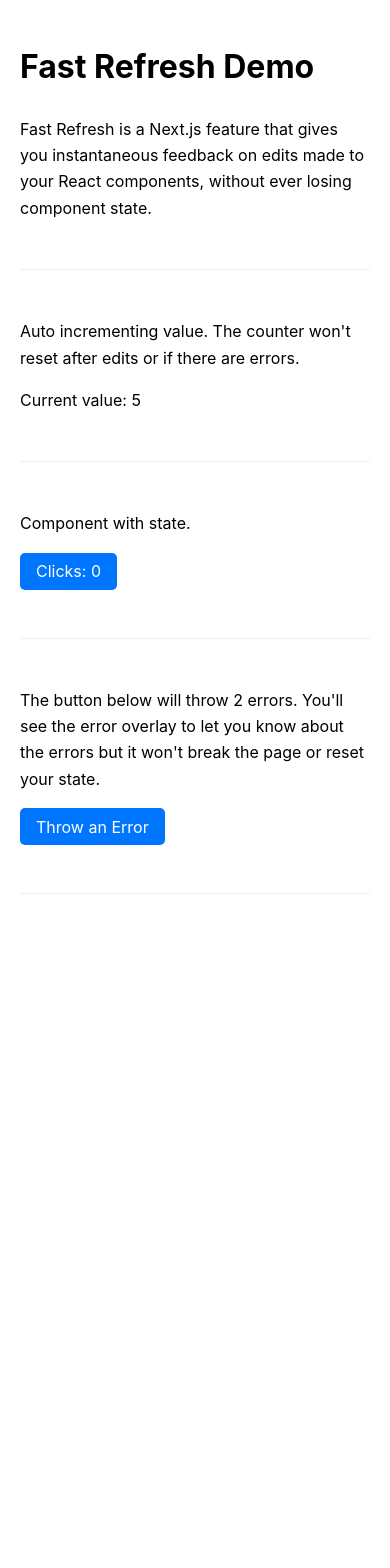
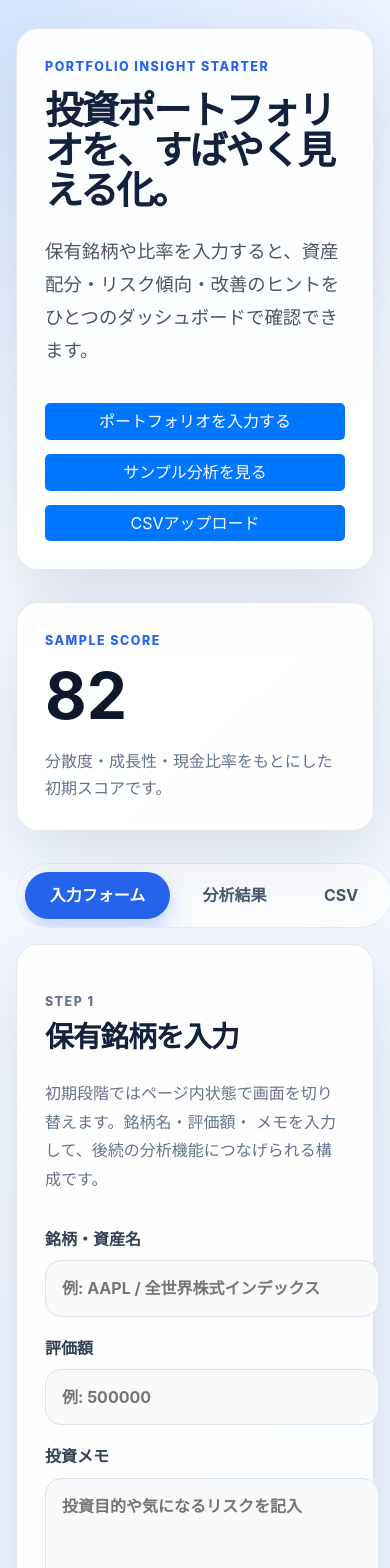
Before and after one commit to yasuhiro-japan/codespaces-nextjs, a Next.js app: page / in a window 390 px wide. Shown: the top 1568 px of the page. Before the commit the page ends 1002 px from the top, so only its background shows below. Built offline with nearby package versions, Linux system fonts and the light colour scheme.

Commit message:
Replace home page demo with portfolio landing

```diff
--- a/pages/index.js
+++ b/pages/index.js
@@ -1,69 +1,144 @@
-import { useCallback, useEffect, useState } from 'react'
+import { useState } from 'react'
 import Button from '../components/Button'
-import ClickCount from '../components/ClickCount'
 import styles from '../styles/home.module.css'
 
-function throwError() {
-  console.log(
-    // The function body() is not defined
-    document.body()
-  )
-}
+const sampleHoldings = [
+  { symbol: 'AAPL', name: 'Apple', weight: '32%', trend: '+4.8%' },
+  { symbol: 'MSFT', name: 'Microsoft', weight: '28%', trend: '+3.1%' },
+  { symbol: 'NVDA', name: 'NVIDIA', weight: '24%', trend: '+8.6%' },
+  { symbol: 'CASH', name: 'Cash', weight: '16%', trend: '0.0%' },
+]
 
 function Home() {
-  const [count, setCount] = useState(0)
-  const increment = useCallback(() => {
-    setCount((v) => v + 1)
-  }, [setCount])
-
-  useEffect(() => {
-    const r = setInterval(() => {
-      increment()
-    }, 1000)
-
-    return () => {
-      clearInterval(r)
-    }
-  }, [increment])
+  const [activePanel, setActivePanel] = useState('input')
 
   return (
     <main className={styles.main}>
-      <h1>Fast Refresh Demo</h1>
+      <section className={styles.hero}>
+        <div className={styles.heroContent}>
+          <p className={styles.eyebrow}>Portfolio Insight Starter</p>
+          <h1>投資ポートフォリオを、すばやく見える化。</h1>
+          <p className={styles.description}>
+            保有銘柄や比率を入力すると、資産配分・リスク傾向・改善のヒントを
+            ひとつのダッシュボードで確認できます。
+          </p>
+          <div className={styles.ctaGroup} aria-label="主要アクション">
+            <Button onClick={() => setActivePanel('input')}>
+              ポートフォリオを入力する
+            </Button>
+            <Button onClick={() => setActivePanel('sample')}>
+              サンプル分析を見る
+            </Button>
+            <Button onClick={() => setActivePanel('csv')}>CSVアップロード</Button>
+          </div>
+        </div>
+        <aside className={styles.heroCard} aria-label="分析サマリー">
+          <span className={styles.cardLabel}>Sample score</span>
+          <strong>82</strong>
+          <p>分散度・成長性・現金比率をもとにした初期スコアです。</p>
+        </aside>
+      </section>
+
+      <section className={styles.workspace}>
+        <div className={styles.panelSwitcher} role="tablist" aria-label="表示切り替え">
+          <button
+            className={activePanel === 'input' ? styles.activeTab : styles.tab}
+            onClick={() => setActivePanel('input')}
+            type="button"
+          >
+            入力フォーム
+          </button>
+          <button
+            className={activePanel === 'sample' ? styles.activeTab : styles.tab}
+            onClick={() => setActivePanel('sample')}
+            type="button"
+          >
+            分析結果
+          </button>
+          <button
+            className={activePanel === 'csv' ? styles.activeTab : styles.tab}
+            onClick={() => setActivePanel('csv')}
+            type="button"
+          >
+            CSV
+          </button>
+        </div>
+
+        {activePanel === 'input' && (
+          <section className={styles.panel} aria-labelledby="input-heading">
+            <div>
+              <p className={styles.sectionLabel}>Step 1</p>
+              <h2 id="input-heading">保有銘柄を入力</h2>
               <p>
-        Fast Refresh is a Next.js feature that gives you instantaneous feedback
-        on edits made to your React components, without ever losing component
-        state.
+                初期段階ではページ内状態で画面を切り替えます。銘柄名・評価額・
+                メモを入力して、後続の分析機能につなげられる構成です。
               </p>
-      <hr className={styles.hr} />
+            </div>
+            <form className={styles.form}>
+              <label>
+                銘柄・資産名
+                <input placeholder="例: AAPL / 全世界株式インデックス" />
+              </label>
+              <label>
+                評価額
+                <input inputMode="numeric" placeholder="例: 500000" />
+              </label>
+              <label>
+                投資メモ
+                <textarea placeholder="投資目的や気になるリスクを記入" rows="4" />
+              </label>
+            </form>
+          </section>
+        )}
+
+        {activePanel === 'sample' && (
+          <section className={styles.panel} aria-labelledby="sample-heading">
             <div>
+              <p className={styles.sectionLabel}>Sample analysis</p>
+              <h2 id="sample-heading">サンプル分析結果</h2>
               <p>
-          Auto incrementing value. The counter won't reset after edits or if
-          there are errors.
+                入力後に表示する想定の分析カードです。主要銘柄の比率と直近の
+                パフォーマンスを確認できます。
               </p>
-        <p>Current value: {count}</p>
             </div>
-      <hr className={styles.hr} />
+            <div className={styles.analysisGrid}>
+              {sampleHoldings.map((holding) => (
+                <article className={styles.analysisCard} key={holding.symbol}>
+                  <span>{holding.symbol}</span>
+                  <h3>{holding.name}</h3>
+                  <dl>
                     <div>
-        <p>Component with state.</p>
-        <ClickCount />
+                      <dt>構成比</dt>
+                      <dd>{holding.weight}</dd>
                     </div>
-      <hr className={styles.hr} />
                     <div>
+                      <dt>変化率</dt>
+                      <dd>{holding.trend}</dd>
+                    </div>
+                  </dl>
+                </article>
+              ))}
+            </div>
+          </section>
+        )}
+
+        {activePanel === 'csv' && (
+          <section className={styles.panel} aria-labelledby="csv-heading">
+            <div>
+              <p className={styles.sectionLabel}>Bulk import</p>
+              <h2 id="csv-heading">CSVアップロード</h2>
               <p>
-          The button below will throw 2 errors. You'll see the error overlay to
-          let you know about the errors but it won't break the page or reset
-          your state.
+                証券口座から出力したCSVを取り込む導線です。現在はUIのみを用意し、
+                実際の解析処理は次の実装ステップで追加できます。
               </p>
-        <Button
-          onClick={(e) => {
-            setTimeout(() => document.parentNode(), 0)
-            throwError()
-          }}
-        >
-          Throw an Error
-        </Button>
             </div>
-      <hr className={styles.hr} />
+            <label className={styles.uploadBox}>
+              <span>CSVファイルを選択</span>
+              <input accept=".csv,text/csv" type="file" />
+            </label>
+          </section>
+        )}
+      </section>
     </main>
   )
 }
--- a/styles/home.module.css
+++ b/styles/home.module.css
@@ -1,11 +1,276 @@
 .main {
-  padding: 20px 20px 60px;
-  max-width: 680px;
+  min-height: 100vh;
+  padding: 48px 24px 72px;
+  color: #14213d;
+  background:
+    radial-gradient(circle at top left, rgba(60, 130, 246, 0.18), transparent 34rem),
+    linear-gradient(135deg, #f8fbff 0%, #eef4ff 100%);
+}
+
+.hero,
+.workspace {
+  width: min(1120px, 100%);
   margin: 0 auto;
 }
 
-.hr {
-  border: none;
-  border-bottom: 1px solid #efefef;
-  margin: 3em auto;
+.hero {
+  display: grid;
+  grid-template-columns: minmax(0, 1fr) 320px;
+  gap: 32px;
+  align-items: stretch;
 }
+
+.heroContent,
+.heroCard,
+.panel {
+  border: 1px solid rgba(20, 33, 61, 0.1);
+  border-radius: 28px;
+  background: rgba(255, 255, 255, 0.88);
+  box-shadow: 0 24px 70px rgba(20, 33, 61, 0.12);
+}
+
+.heroContent {
+  padding: 56px;
+}
+
+.eyebrow,
+.sectionLabel,
+.cardLabel {
+  margin: 0 0 12px;
+  color: #2563eb;
+  font-size: 0.78rem;
+  font-weight: 800;
+  letter-spacing: 0.12em;
+  text-transform: uppercase;
+}
+
+.hero h1 {
+  max-width: 760px;
+  margin: 0;
+  font-size: clamp(2.4rem, 6vw, 5rem);
+  line-height: 1.05;
+  letter-spacing: -0.06em;
+}
+
+.description {
+  max-width: 680px;
+  margin: 24px 0 0;
+  color: #4b5563;
+  font-size: 1.15rem;
+  line-height: 1.8;
+}
+
+.ctaGroup {
+  display: flex;
+  flex-wrap: wrap;
+  gap: 14px;
+  margin-top: 36px;
+}
+
+.heroCard {
+  display: flex;
+  flex-direction: column;
+  justify-content: center;
+  padding: 36px;
+}
+
+.heroCard strong {
+  color: #0f172a;
+  font-size: 5rem;
+  line-height: 1;
+}
+
+.heroCard p {
+  margin: 20px 0 0;
+  color: #64748b;
+  line-height: 1.7;
+}
+
+.workspace {
+  margin-top: 32px;
+}
+
+.panelSwitcher {
+  display: flex;
+  gap: 8px;
+  margin-bottom: 16px;
+  padding: 8px;
+  border: 1px solid rgba(20, 33, 61, 0.08);
+  border-radius: 999px;
+  background: rgba(255, 255, 255, 0.72);
+  width: fit-content;
+}
+
+.tab,
+.activeTab {
+  border: 0;
+  border-radius: 999px;
+  padding: 10px 18px;
+  font: inherit;
+  font-weight: 700;
+  cursor: pointer;
+}
+
+.tab {
+  color: #475569;
+  background: transparent;
+}
+
+.activeTab {
+  color: #ffffff;
+  background: #2563eb;
+  box-shadow: 0 10px 24px rgba(37, 99, 235, 0.28);
+}
+
+.panel {
+  display: grid;
+  grid-template-columns: 0.85fr 1.15fr;
+  gap: 32px;
+  padding: 36px;
+}
+
+.panel h2 {
+  margin: 0;
+  font-size: clamp(1.8rem, 4vw, 2.8rem);
+  letter-spacing: -0.04em;
+}
+
+.panel p {
+  margin: 18px 0 0;
+  color: #64748b;
+  line-height: 1.8;
+}
+
+.form {
+  display: grid;
+  gap: 18px;
+}
+
+.form label {
+  display: grid;
+  gap: 8px;
+  color: #334155;
+  font-weight: 700;
+}
+
+.form input,
+.form textarea {
+  width: 100%;
+  border: 1px solid #dbe3ef;
+  border-radius: 16px;
+  padding: 14px 16px;
+  color: #0f172a;
+  background: #f8fafc;
+  font: inherit;
+}
+
+.form textarea {
+  resize: vertical;
+}
+
+.analysisGrid {
+  display: grid;
+  grid-template-columns: repeat(2, minmax(0, 1fr));
+  gap: 16px;
+}
+
+.analysisCard {
+  padding: 22px;
+  border: 1px solid #e2e8f0;
+  border-radius: 22px;
+  background: linear-gradient(180deg, #ffffff 0%, #f8fafc 100%);
+}
+
+.analysisCard span {
+  color: #2563eb;
+  font-weight: 800;
+}
+
+.analysisCard h3 {
+  margin: 8px 0 18px;
+  font-size: 1.35rem;
+}
+
+.analysisCard dl {
+  display: grid;
+  gap: 10px;
+  margin: 0;
+}
+
+.analysisCard dl div {
+  display: flex;
+  justify-content: space-between;
+  gap: 16px;
+}
+
+.analysisCard dt {
+  color: #64748b;
+}
+
+.analysisCard dd {
+  margin: 0;
+  font-weight: 800;
+}
+
+.uploadBox {
+  display: grid;
+  place-items: center;
+  min-height: 220px;
+  border: 2px dashed #93c5fd;
+  border-radius: 24px;
+  color: #1d4ed8;
+  background: #eff6ff;
+  font-weight: 800;
+  cursor: pointer;
+}
+
+.uploadBox input {
+  max-width: 230px;
+  margin-top: 16px;
+}
+
+@media (max-width: 840px) {
+  .main {
+    padding: 28px 16px 48px;
+  }
+
+  .hero,
+  .panel {
+    grid-template-columns: 1fr;
+  }
+
+  .heroContent,
+  .heroCard,
+  .panel {
+    border-radius: 22px;
+    padding: 28px;
+  }
+
+  .panelSwitcher {
+    width: 100%;
+    overflow-x: auto;
+  }
+
+  .tab,
+  .activeTab {
+    flex: 1 0 max-content;
+  }
+
+  .analysisGrid {
+    grid-template-columns: 1fr;
+  }
+}
+
+@media (max-width: 520px) {
+  .ctaGroup {
+    flex-direction: column;
+  }
+
+  .ctaGroup button {
+    width: 100%;
+  }
+
+  .heroCard strong {
+    font-size: 4rem;
+  }
+}
```
Lines whose indentation alone changed are shown as unchanged.
